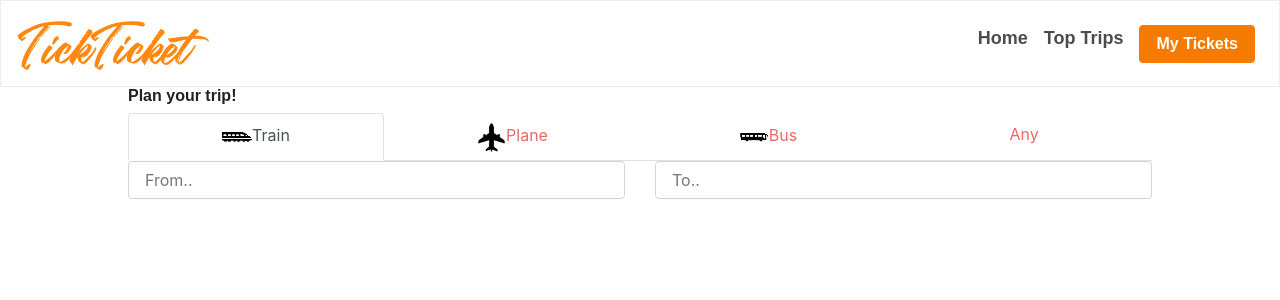
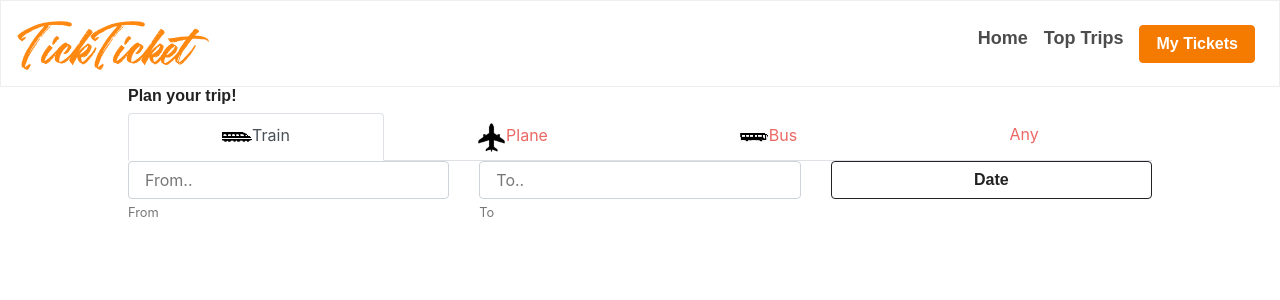
Before and after one commit to araneoAnicet/TickTicket, a React (Create React App) app in the folder tick_ticket/: page / in a window 1280 px wide. Shown: the top 300 px of the page. Built offline with nearby package versions, Linux system fonts and the light colour scheme; a web font is replaced by a local one.

Commit message:
add Date button

```diff
--- a/tick_ticket/src/components/Searcher.js
+++ b/tick_ticket/src/components/Searcher.js
@@ -2,22 +2,35 @@ import React from 'react';
 import Form from 'react-bootstrap/Form';
 import Row from 'react-bootstrap/Row';
 import Col from 'react-bootstrap/Col';
-import '../style.css'
+import Button from 'react-bootstrap/Button';
+import '../style.css';
+
 
 function Searcher(props) {
     return (
         <div className="edges-margin">
             {props.children}
+
                 <Form>
                 <Row>
                     <Col>
                     <Form.Control placeholder="From.." />
+                    <Form.Text className="text-muted">
+                        From
+                    </Form.Text>
                     </Col>
                     <Col>
                     <Form.Control placeholder="To.." />
+                    <Form.Text className="text-muted">
+                        To
+                    </Form.Text>
+                    </Col>
+                    <Col>
+                    <Button variant="outline-dark" block>Date</Button>
                     </Col>
                 </Row>
                 </Form>
+
         </div>
     );
 }
--- a/tick_ticket/src/style.css
+++ b/tick_ticket/src/style.css
@@ -2,3 +2,30 @@
     margin-left: 10%;
     margin-right: 10%;
 }
+
+.arrow {
+    border: solid black;
+    border-width: 0 3px 3px 0;
+    display: inline-block;
+    padding: 3px;
+  }
+
+  .right {
+    transform: rotate(-45deg);
+    -webkit-transform: rotate(-45deg);
+  }
+
+  .left {
+    transform: rotate(135deg);
+    -webkit-transform: rotate(135deg);
+  }
+
+  .up {
+    transform: rotate(-135deg);
+    -webkit-transform: rotate(-135deg);
+  }
+
+  .down {
+    transform: rotate(45deg);
+    -webkit-transform: rotate(45deg);
+  }
```
Lines whose indentation alone changed are shown as unchanged.
